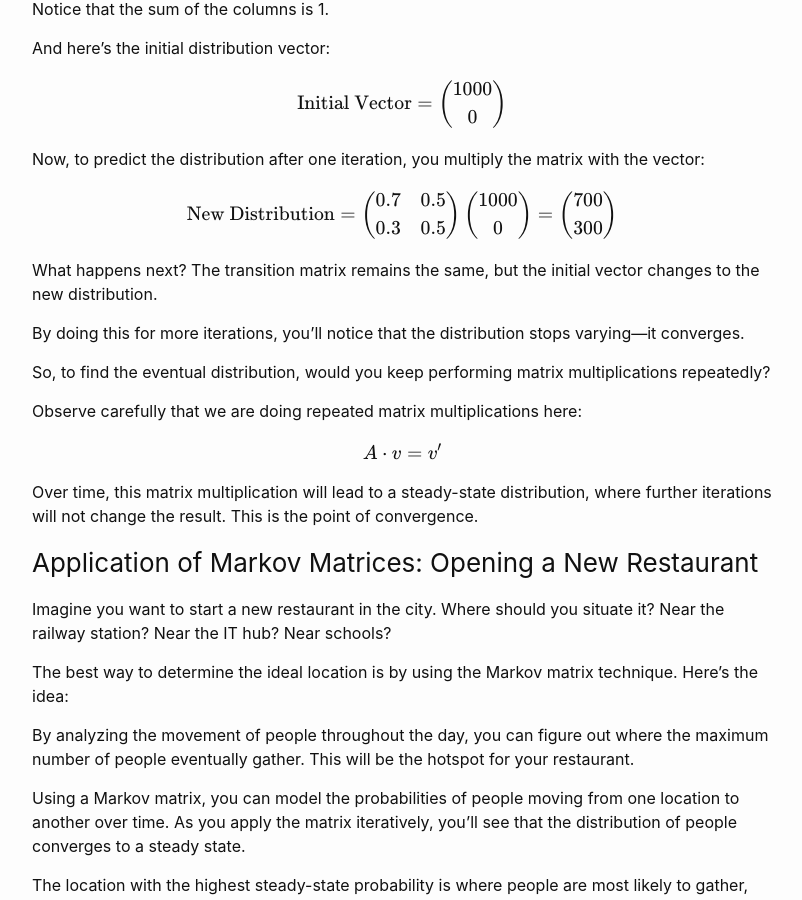
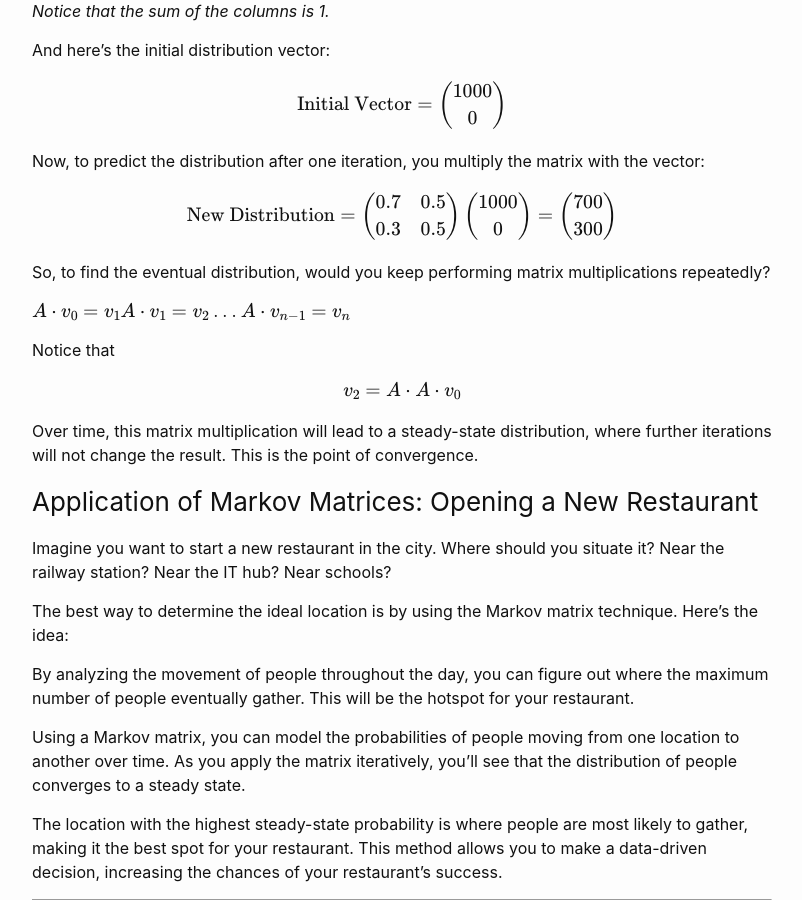
Before and after one commit to sudarshansudarshan/cs503, a Jekyll site: the page built from Galaxy.md, in a window 1280 px wide and 900 px high, scrolled down 6620 px. Shown: the whole window, without its empty margins (238-1040 px from the left). Built offline with Jekyll 4.4.1, drawn with Linux system fonts in a browser that asks for light colours; formulas are drawn with MathJax 3; some of the changed text lies outside the part shown.

Commit message:
Update Galaxy.md

```diff
--- a/Galaxy.md
+++ b/Galaxy.md
@@ -78,7 +78,7 @@ To make it even more efficient, you could experiment with different batch sizes,
 
 ---
 
-# Finding $$\sqrt 11$$
+# Finding $$\sqrt (11)$$
 
 Finding the square root of 11 is equivalent to finding the root of the equation
 
@@ -166,7 +166,7 @@ $$
 \end{pmatrix}
 $$
 
-Notice that the sum of the columns is 1.
+_Notice that the sum of the columns is 1._
 
 And here’s the initial distribution vector:
 
@@ -197,19 +197,34 @@ $$
 \end{pmatrix}
 $$
 
-What happens next? The transition matrix remains the same, but the initial vector changes to the new distribution.
-
-By doing this for more iterations, you’ll notice that the distribution stops varying—it converges.
-
 So, to find the eventual distribution, would you keep performing matrix multiplications repeatedly?
 
-Observe carefully that we are doing repeated matrix multiplications here:
+$$
+A \cdot v_0 = v_1\\
+A \cdot v_1 = v_2\\
+$$
+.
+.
+.
+$$
+A \cdot v_{n-1} = v_n
+$$
+
+
+Notice that
 
 $$
-A \cdot v = v'
+v_2 = A \cdot A \cdot v_0
 $$
 
+
+
+
+
+
 Over time, this matrix multiplication will lead to a steady-state distribution, where further iterations will not change the result. This is the point of convergence.
+
+
 
 
 
```
